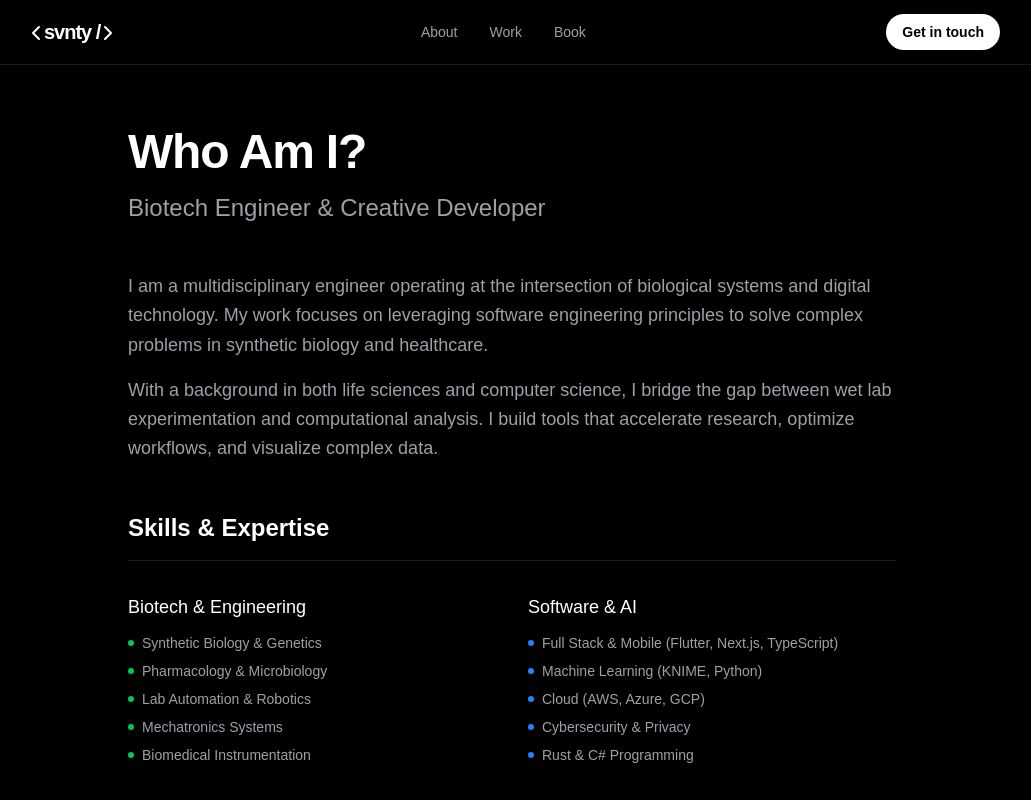
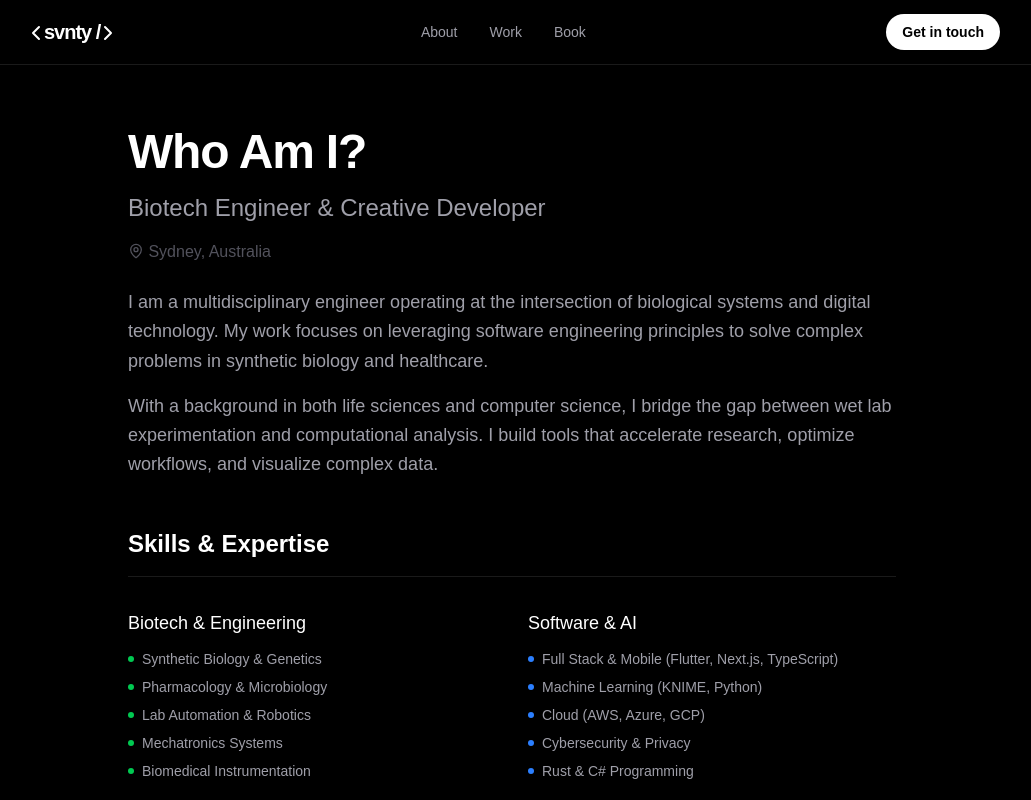
Before and after one commit to svnty/portfolio, a Next.js app: page /who-am-i in a window 1280 px wide. Shown: the top 800 px of the page, without its empty margins (128-1159 px from the left). Built offline with nearby package versions, Linux system fonts and the light colour scheme.

Commit message:
portfolio

```diff
--- a/app/book/page.tsx
+++ b/app/book/page.tsx
@@ -6,7 +6,7 @@ export default function BookPage() {
       <section className="max-w-4xl w-full grid grid-cols-1 md:grid-cols-2 gap-12 items-center">
         {/* Book Cover Placeholder */}
         <div className="relative aspect-[2/3] w-full max-w-sm mx-auto bg-zinc-900 rounded-r-2xl rounded-l-sm border-r-4 border-zinc-800 shadow-2xl flex items-center justify-center group overflow-hidden">
-          <img src="/5x8.png" alt="Book Cover" className="absolute object-contain ml-4 -mt-4" />
+          <img src="/5x8.png" alt="Book Cover" className="absolute object-contain ml-4 h-[99%]" />
           {/* Spine effect */}
           <div className="absolute left-0 top-0 bottom-0 w-4 bg-gradient-to-r from-zinc-800 to-zinc-900 border-r border-black/50"></div>
         </div>
--- a/app/who-am-i/page.tsx
+++ b/app/who-am-i/page.tsx
@@ -1,3 +1,4 @@
+import { MapPin } from "lucide-react";
 import React from "react";
 
 export default function WhoAmIPage() {
@@ -11,9 +12,10 @@ export default function WhoAmIPage() {
           <h2 className="text-2xl text-zinc-400 font-medium">
             Biotech Engineer & Creative Developer
           </h2>
+          <p className="text-zinc-600"><MapPin className="inline -mt-[3px]" size={16} /> Sydney, Australia</p>
         </div>
 
-        <div className="prose prose-invert prose-zinc max-w-none">
+        <div className="prose prose-invert prose-zinc max-w-none -mt-6">
           <p className="text-lg text-zinc-400 leading-relaxed">
             I am a multidisciplinary engineer operating at the intersection of biological systems and digital technology.
             My work focuses on leveraging software engineering principles to solve complex problems in synthetic biology and healthcare.
@@ -246,7 +248,7 @@ export default function WhoAmIPage() {
           <div className="flex flex-row">
             <div className="flex-col">
               <svg height="800px" width="800px" version="1.1" id="_x32_" xmlns="http://www.w3.org/2000/svg" xmlnsXlink="http://www.w3.org/1999/xlink"
-                viewBox="0 0 512 512" xmlSpace="preserve" className="fill-zinc-500 size-52">
+                viewBox="0 0 512 512" xmlSpace="preserve" className="fill-zinc-500 size-48">
                 <g>
                   <path className="st0" d="M275.076,93.952c2.991-24.117-14.126-46.108-38.252-49.108c-24.126-3-46.107,14.117-49.107,38.252
 		c-3,24.126,14.126,46.108,38.256,49.107C250.085,135.195,272.076,118.078,275.076,93.952z"/>
@@ -267,7 +269,7 @@ export default function WhoAmIPage() {
               </svg>
             </div>
             <div className="flex-col flex justify-center px-8">
-              <p className="text-zinc-400 leading-relaxed">
+              <p className="text-zinc-400 leading-relaxed text-center">
                 On weekends, you'll likely find me playing golf. Don't expect me to be any good at it though, I embarrass everyone with my swings.
               </p>
             </div>
```
